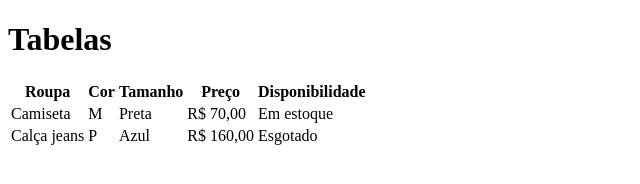
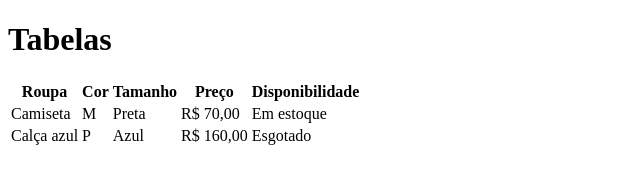
Before and after one commit to iuryVl/aula-tabela, a plain HTML site: page index.html in a window 1280 px wide. Shown: the whole page, without its empty margins (0-640 px from the left). Drawn offline with Linux system fonts and the light colour scheme.

Commit message:
modado de calça jeans para calça azul

```diff
--- a/index.html
+++ b/index.html
@@ -25,7 +25,7 @@
             <td>Em estoque</td>
         </tr>
         <tr>
-            <td>Calça jeans</td>
+            <td>Calça azul</td>
             <td>P</td>
             <td>Azul</td>
             <td>R$ 160,00</td>
```
